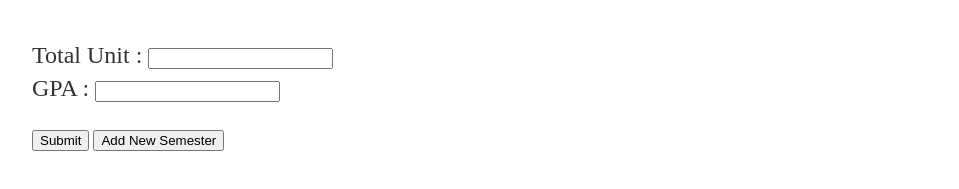
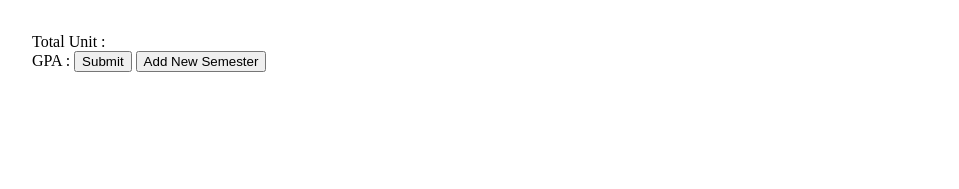
Before and after one commit to wu20170101/wu20170101.github.io, a plain HTML site: page index.html in a window 1280 px wide. Shown: the part 213-402 px from the top of the page, without its empty margins (160-1119 px from the left). Drawn offline with Linux system fonts and the light colour scheme.

Commit message:
Update index.html

```diff
--- a/index.html
+++ b/index.html
@@ -280,12 +280,14 @@ ul.posts li {
 
 	</div>
 	</div>
-
+        <BR>
 	<div id="footer">
-	<p id="cresult">
+	<!--<p id="cresult">
         Total Unit : <input type="text" name="cunit_total" readonly="true" id="cunit_total" /> <BR>
         GPA : <input type="text" name="cgpa" readonly="true" id="cgpi" />
-        </p>
+        </p> -->
+        Total Unit : <BR>
+        GPA :
         <input type="hidden" name="smstr_count" id="smstr_count" value="1"  /></td>
         <input type="submit" name="cgrade" onclick="calculate()" />
         <button text="Add New Semester" onclick="addNewSemester()" >Add New Semester</button>
```
